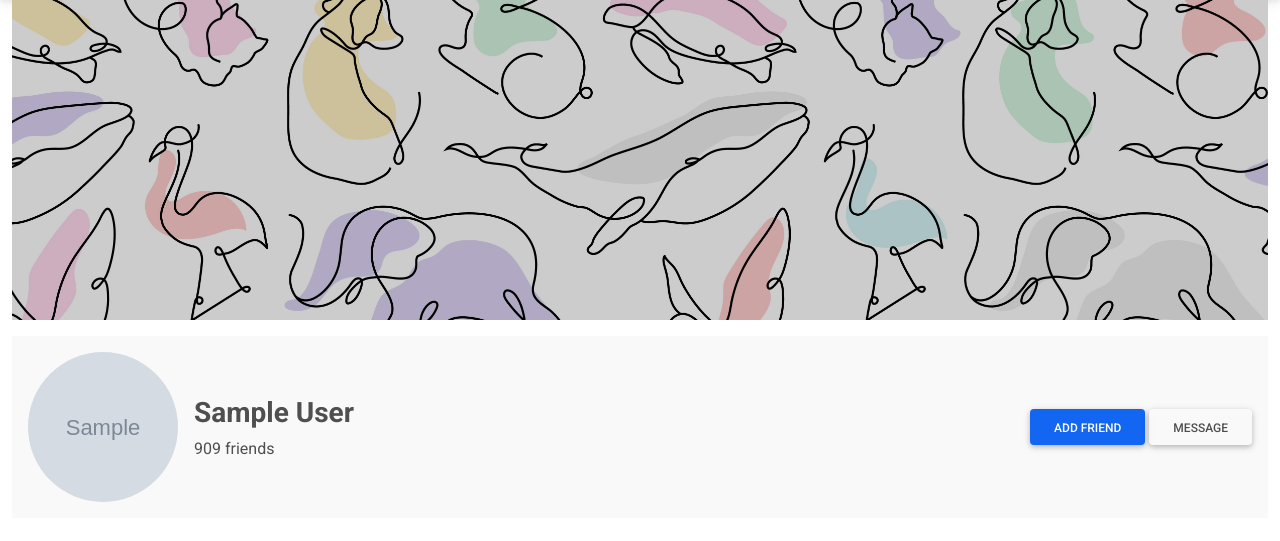
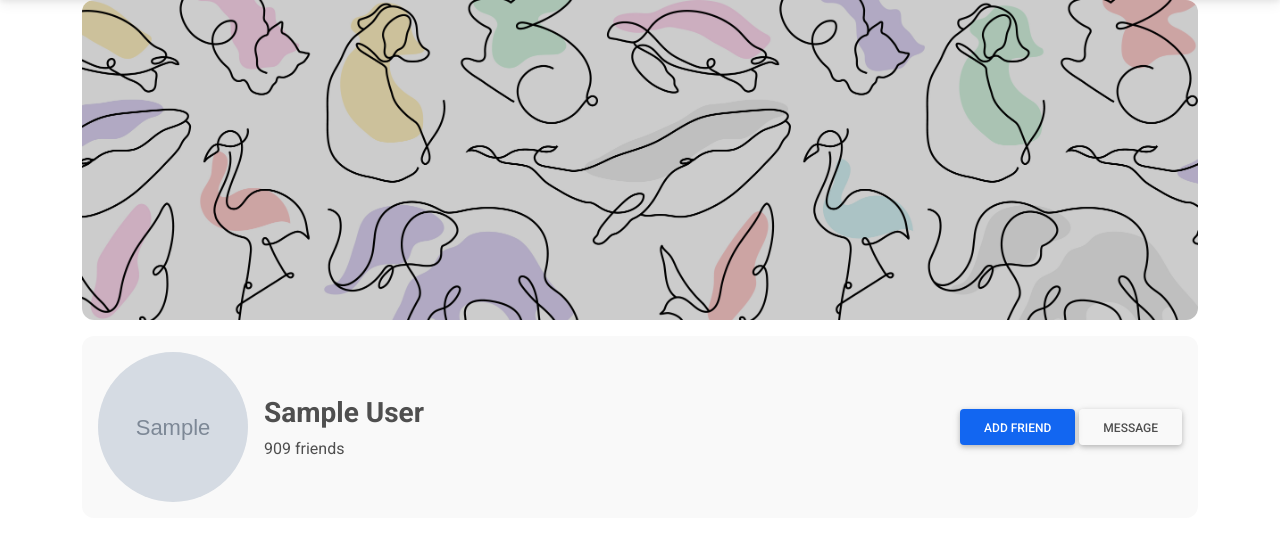
Before and after one commit to F4NSY/petsbook_ci, a CodeIgniter app: page /petsbook_ci/index.php/pages/profile/1 in a window 1280 px wide. Shown: the part 59-600 px from the top of the page. Run offline with CodeIgniter, Linux system fonts and the light colour scheme; the visitor is signed in with stand-in values (Sample User, id 1); tables that the repository leaves empty hold one stand-in row (values such as "Sample post"); grey boxes marked "Sample" are stand-in pictures; some libraries are stand-ins or nearby versions.

Commit message:
Added some styling to the profile page

```diff
--- a/application/views/user/profile.php
+++ b/application/views/user/profile.php
@@ -1,9 +1,9 @@
-<div class="container-fluid">
-    <div class="bg-image">
+<div class="container">
+    <div class="bg-image rounded-6">
         <img src="<?= base_url(); ?>assets/images/default_cover_photo.jpg" alt="" class="w-100" style="height: 25vw; object-fit: cover;">
         <div class="mask" style="background-color: rgba(0, 0, 0, 0.2)"></div>
     </div>
-    <div class="p-3 my-3 bg-light d-flex align-items-center">
+    <div class="p-3 my-3 bg-light d-flex align-items-center rounded-6">
         <img
             src="<?= $user['profilePicture']; ?>"
             class="rounded-circle me-3"
```
